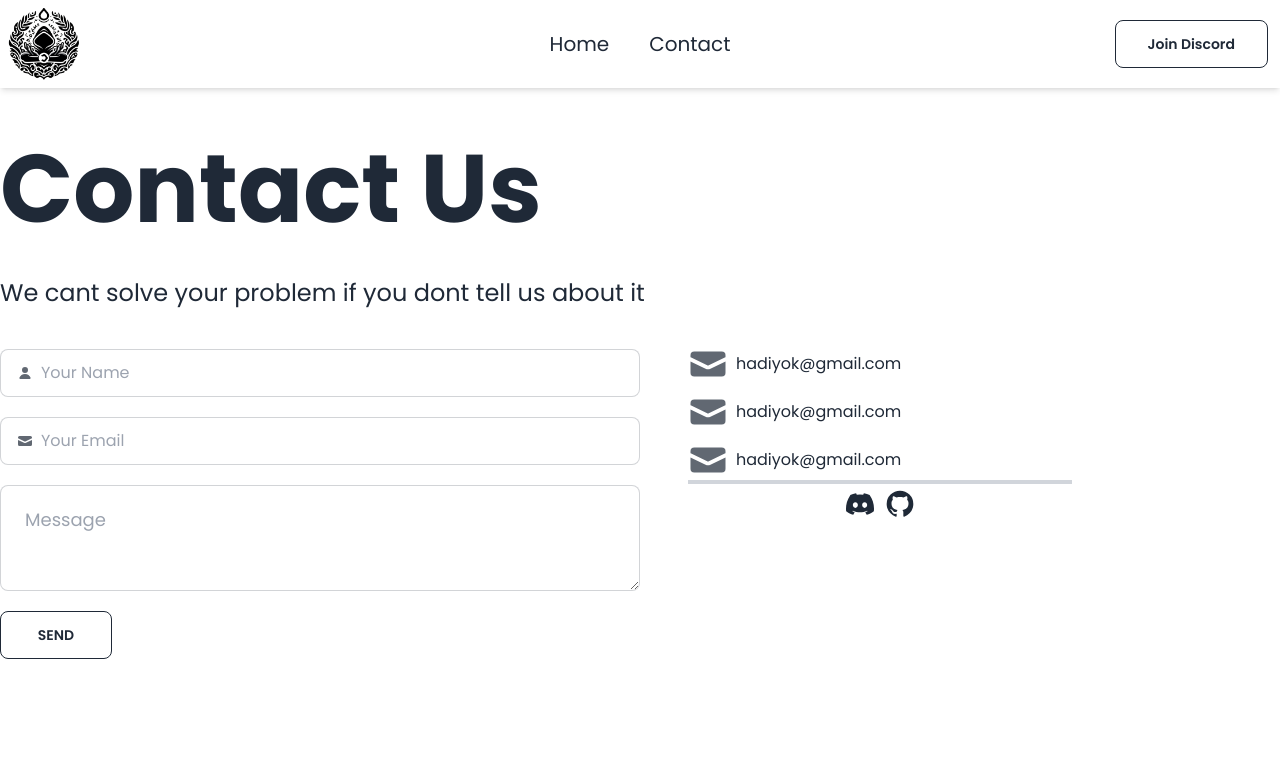
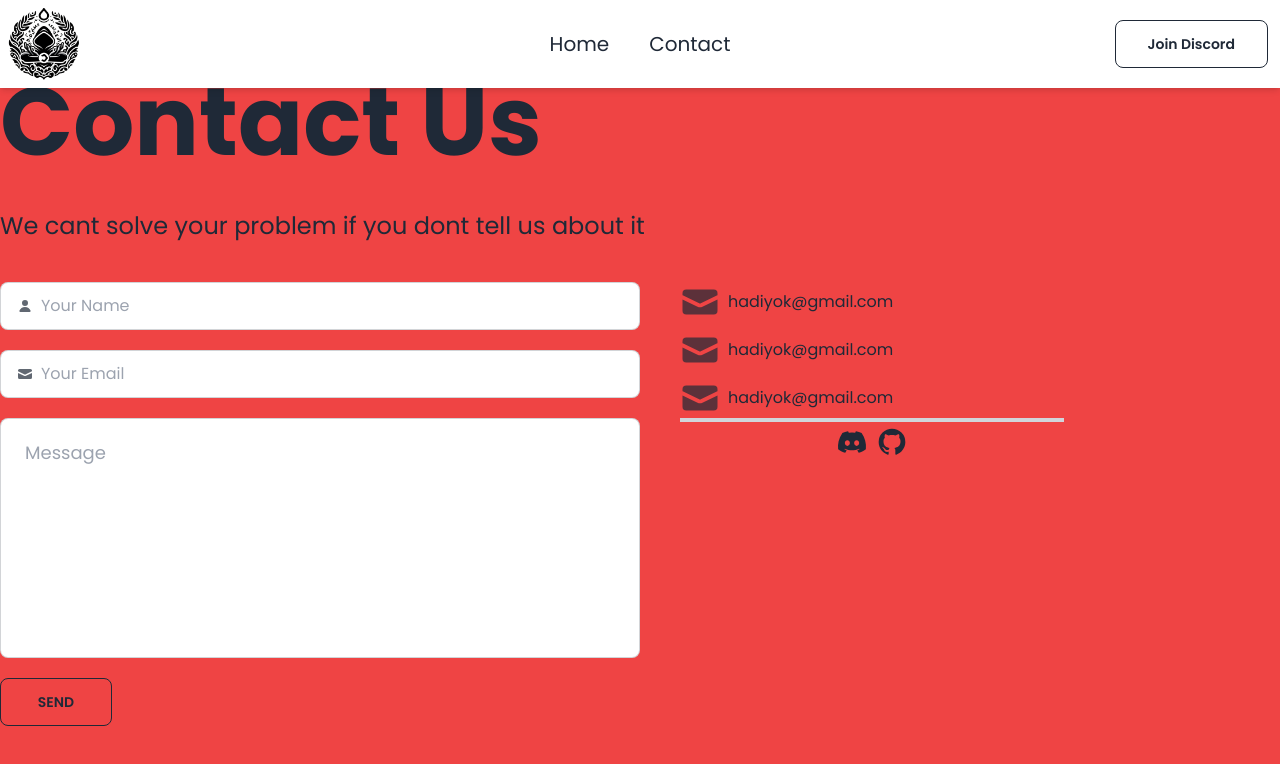
Before and after one commit to Jawir-Community/Jawir-academy, a React (Vite) app: page /contact in a window 1280 px wide. Shown: the top 764 px of the page. Built offline with nearby package versions, Linux system fonts and the light colour scheme.

Commit message:
refactor contact us

```diff
--- a/src/pages/Contact.jsx
+++ b/src/pages/Contact.jsx
@@ -2,20 +2,21 @@ import FormInput from '../components/FormInput';
 export default function Contact() {
     return (
         <>
-            <div className="bg-white container mx-auto h-screen flex">
-                <div className='w-1/2 flex flex-col justify-center'>
+            <div className="bg-red-500 container mx-auto h-screen flex flex-col justify-center">
                 <h2 className="text-8xl mb-10 font-bold">Contact Us</h2>
                 <p className="text-2xl w-[800px] mb-10">We cant solve your problem if you dont tell us about it</p>
+                <div className="flex justify-start items-start gap-10">
+                    <div className='w-1/2 flex flex-col justify-center'>
                         <div className="flex flex-col gap-5">
                             <FormInput type="text" svg={<svg xmlns="http://www.w3.org/2000/svg" viewBox="0 0 16 16" fill="currentColor" className="w-4 h-4 opacity-70"><path d="M8 8a3 3 0 1 0 0-6 3 3 0 0 0 0 6ZM12.735 14c.618 0 1.093-.561.872-1.139a6.002 6.002 0 0 0-11.215 0c-.22.578.254 1.139.872 1.139h9.47Z" /></svg>} placeholder="Your Name" />
                             <FormInput type="text" svg={<svg xmlns="http://www.w3.org/2000/svg" viewBox="0 0 16 16" fill="currentColor" className="w-4 h-4 opacity-70"><path d="M2.5 3A1.5 1.5 0 0 0 1 4.5v.793c.026.009.051.02.076.032L7.674 8.51c.206.1.446.1.652 0l6.598-3.185A.755.755 0 0 1 15 5.293V4.5A1.5 1.5 0 0 0 13.5 3h-11Z" /><path d="M15 6.954 8.978 9.86a2.25 2.25 0 0 1-1.956 0L1 6.954V11.5A1.5 1.5 0 0 0 2.5 13h11a1.5 1.5 0 0 0 1.5-1.5V6.954Z" /></svg>} placeholder="Your Email" />
-                        <textarea placeholder="Message" className="textarea textarea-bordered textarea-lg w-full" ></textarea>
+                            <textarea placeholder="Message" className="textarea textarea-bordered textarea-lg w-full resize-none h-[15rem]" ></textarea>
                             <button className="btn btn-outline w-28">SEND</button>
                         </div>
                     </div>
-                <div className='p-12 flex justify-center'>
+                    <div className='flex justify-center'>
                         <div className='flex flex-col justify-center items-center'>
-                        <div className='pt-16 mb-1 w-96 flex flex-col gap-2 border-b-4 border-b-gray-300'>
+                            <div className='mb-1 w-96 flex flex-col gap-2 border-b-4 border-b-gray-300'>
                                 <div className='flex items-center gap-2'>
                                     <svg xmlns="http://www.w3.org/2000/svg" viewBox="0 0 16 16" fill="currentColor" className="w-10 h-10 opacity-70"><path d="M2.5 3A1.5 1.5 0 0 0 1 4.5v.793c.026.009.051.02.076.032L7.674 8.51c.206.1.446.1.652 0l6.598-3.185A.755.755 0 0 1 15 5.293V4.5A1.5 1.5 0 0 0 13.5 3h-11Z" /><path d="M15 6.954 8.978 9.86a2.25 2.25 0 0 1-1.956 0L1 6.954V11.5A1.5 1.5 0 0 0 2.5 13h11a1.5 1.5 0 0 0 1.5-1.5V6.954Z" /></svg>
                                     <p>hadiyok@gmail.com</p>
@@ -36,6 +37,7 @@ export default function Contact() {
                         </div>
                     </div>
                 </div>
+            </div>
         </>
     )
 }
```
Lines whose indentation alone changed are shown as unchanged.
